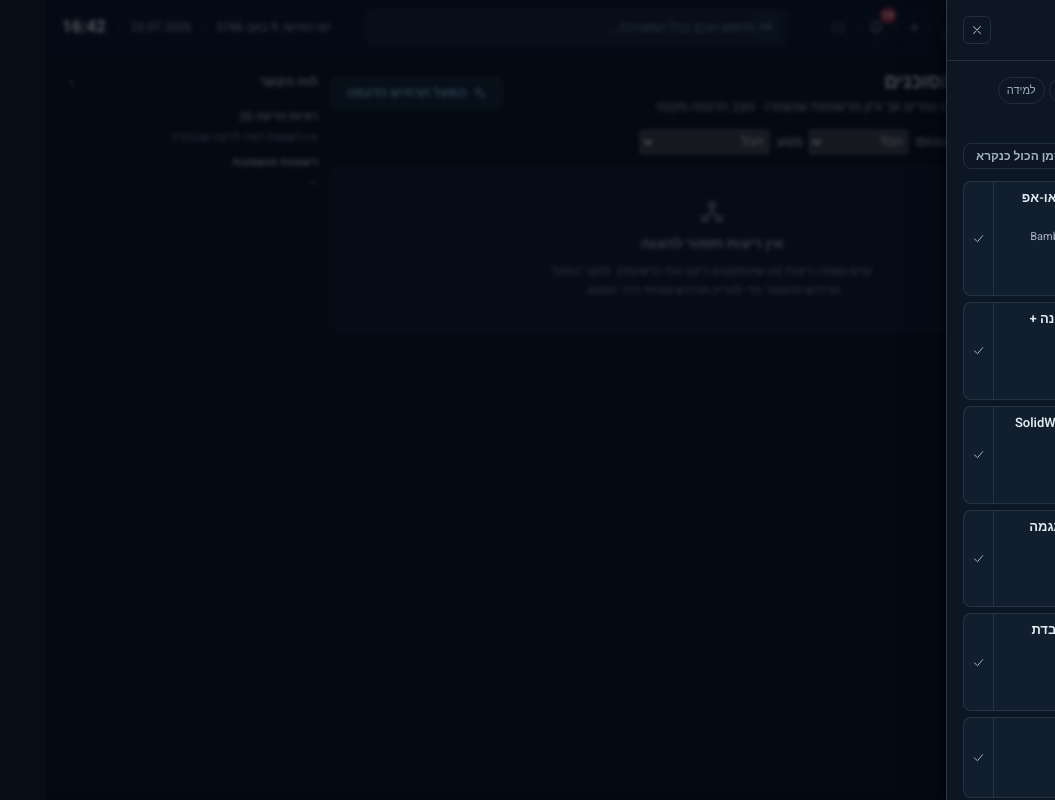
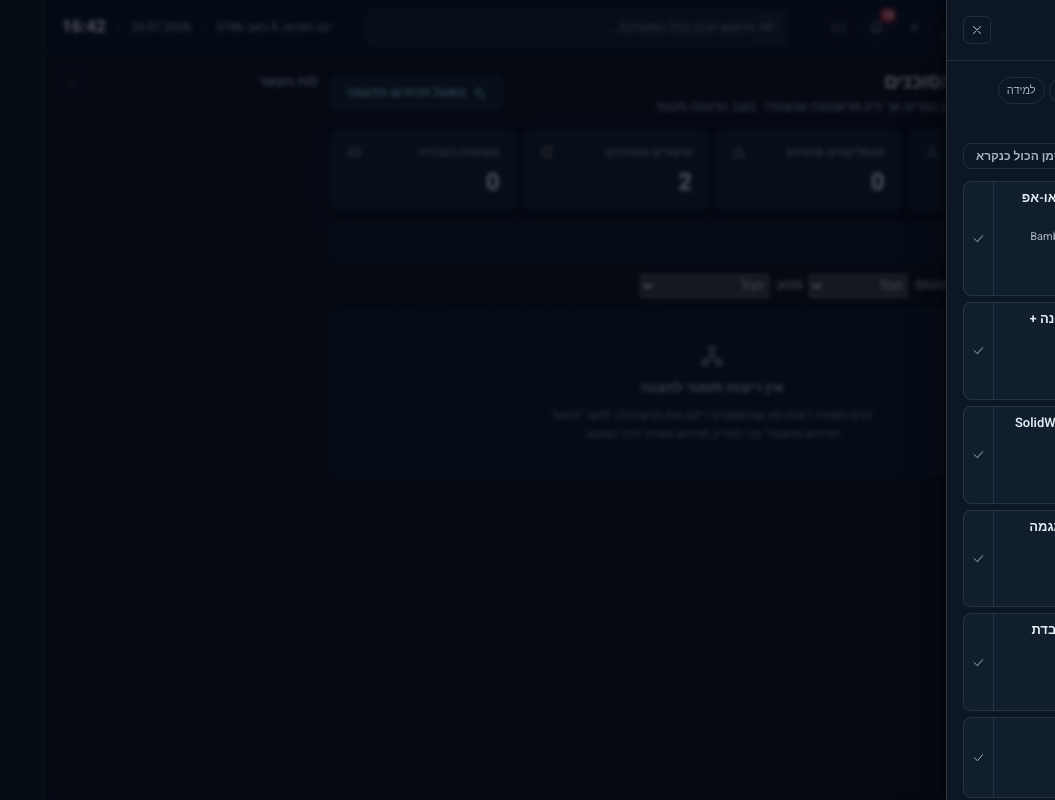
Before and after one commit to E37dey/teragon-ai-business-os, a React (Vite) app: page /agents/collaboration in a window 1280 px wide. Both pictures are taken after a click on the button "13". Shown: the whole page, without its empty margins (225-1280 px from the left). Built offline with nearby package versions, Linux system fonts and the light colour scheme.

Commit message:
style(agents-collaboration): VC-E density

```diff
--- a/src/modules/agents-ui/AgentCollaborationPage.tsx
+++ b/src/modules/agents-ui/AgentCollaborationPage.tsx
@@ -7,7 +7,9 @@
 import { useState } from "react";
 import type { CSSProperties, ReactElement } from "react";
 import {
+  Drawer,
   EmptyState,
+  KpiCard,
   OsButton,
   OsIcon,
   Panel,
@@ -94,6 +96,7 @@ export default function AgentCollaborationPage(): ReactElement {
   const [statusFilter, setStatusFilter] = useState<StatusFilter>("הכל");
   const [providerFilter, setProviderFilter] = useState<ProviderFilter>("הכל");
   const [selectedNodeId, setSelectedNodeId] = useState<string | null>(null);
+  const [showHistory, setShowHistory] = useState(false);
   const [demoBusy, setDemoBusy] = useState(false);
   const [conflictBusy, setConflictBusy] = useState(false);
   const [conflictNote, setConflictNote] = useState("");
@@ -166,6 +169,28 @@ export default function AgentCollaborationPage(): ReactElement {
   const runEvidence = activeRun
     ? evidence.filter((ev) => ev.subjectRef.startsWith(`agent-task:${activeRun.id}-`))
     : [];
+
+  // VC-E: current collaboration state — action-driving figures across all runs.
+  // Zero stays neutral (0 is not success and not attention). Passive totals
+  // move to "מדדים נוספים".
+  const activeRunsCount = runs.filter(
+    (r) => r.status === "רץ" || r.status === "ממתין לאישור",
+  ).length;
+  const openConflictsCount = conflicts.filter((c) => c.resolution === null).length;
+  const pendingApprovalsCount = approvals.filter((a) => a.status === "ממתין").length;
+  const runningTasksCount = tasks.filter((t) => t.status === "רץ").length;
+
+  // VC-E graph subduing: neutral borders/edges by default — semantic accent
+  // ONLY where action is required (open conflict = amber, pending approval =
+  // violet) or the node is the current selection (steel). No default glow.
+  const hasOpenConflict = (records?.conflicts ?? []).some((c) => c.resolution === null);
+  const hasPendingApproval = (records?.approvals ?? []).some((a) => a.status === "ממתין");
+  const nodeBorderColor = (node: { id: string; kind: RunGraphNode["kind"] }): string => {
+    if (node.id === selectedNodeId) return "var(--accent-primary, var(--os-blue))";
+    if (node.kind === "conflict" && hasOpenConflict) return "var(--os-warning)";
+    if (node.kind === "approval" && hasPendingApproval) return "var(--os-violet)";
+    return "var(--os-border)";
+  };
 
   const conflictDetail = (conflictId: string): ConflictDetail | null => {
     for (const rec of records?.events ?? []) {
@@ -299,61 +324,6 @@ export default function AgentCollaborationPage(): ReactElement {
               </div>
             </div>
           )}
-
-          <div style={stack("var(--os-space-2)")}>
-            <div
-              style={{
-                fontSize: "var(--os-text-2xs, 11px)",
-                fontWeight: 600,
-                color: "var(--os-text-2)",
-              }}
-            >
-              ראיות הריצה ({runEvidence.length})
-            </div>
-            {runEvidence.length === 0 ? (
-              <div style={{ fontSize: "var(--os-text-2xs, 11px)", color: "var(--os-muted)" }}>
-                אין רשומות ראיה לריצה שנבחרה
-              </div>
-            ) : (
-              <div
-                style={{
-                  display: "grid",
-                  gap: 4,
-                  fontSize: "var(--os-text-2xs, 11px)",
-                  color: "var(--os-text-2)",
-                }}
-              >
-                {runEvidence.slice(0, 8).map((ev) => (
-                  <div
-                    key={ev.id}
-                    style={{ borderBlockEnd: "1px solid var(--os-border)", paddingBlockEnd: 3 }}
-                  >
-                    {ev.claim}{" "}
-                    <span className="os-ltr" style={{ color: "var(--os-muted)" }}>
-                      ({ev.sourceRef})
-                    </span>
-                  </div>
-                ))}
-              </div>
-            )}
-          </div>
-
-          <div style={stack("var(--os-space-2)")}>
-            <div
-              style={{
-                fontSize: "var(--os-text-2xs, 11px)",
-                fontWeight: 600,
-                color: "var(--os-text-2)",
-              }}
-            >
-              רשומות מושפעות
-            </div>
-            <div style={{ fontSize: "var(--os-text-2xs, 11px)", color: "var(--os-text-2)" }}>
-              {runEvidence.length === 0
-                ? "—"
-                : [...new Set(runEvidence.map((ev) => ev.sourceRef))].join(" · ")}
-            </div>
-          </div>
 
           {records && records.conflicts.length > 0 && (
             <div style={stack("var(--os-space-2)")} data-testid="conflict-rail">
@@ -491,6 +461,65 @@ export default function AgentCollaborationPage(): ReactElement {
         )}
       </div>
 
+      {/* VC-E: ≤4 quiet KPIs = current collaboration state + pending items;
+          each stays neutral at zero (0 is not success and not attention).
+          Passive totals move to "מדדים נוספים". */}
+      <div
+        data-testid="collaboration-metrics"
+        style={{
+          display: "grid",
+          gridTemplateColumns: "repeat(auto-fit, minmax(170px, 1fr))",
+          gap: "var(--os-space-3)",
+        }}
+      >
+        <KpiCard
+          title="ריצות פעילות"
+          value={activeRunsCount}
+          accent="blue"
+          icon="network"
+          muted={activeRunsCount === 0}
+        />
+        <KpiCard
+          title="קונפליקטים פתוחים"
+          value={openConflictsCount}
+          accent="warning"
+          icon="alert"
+          muted={openConflictsCount === 0}
+        />
+        <KpiCard
+          title="אישורים ממתינים"
+          value={pendingApprovalsCount}
+          accent="warning"
+          icon="shield"
+          muted={pendingApprovalsCount === 0}
+        />
+        <KpiCard
+          title="משימות בעבודה"
+          value={runningTasksCount}
+          accent="blue"
+          icon="inbox"
+          muted={runningTasksCount === 0}
+        />
+      </div>
+
+      <details data-testid="collaboration-more-metrics" className="os-more-metrics">
+        <summary>מדדים נוספים</summary>
+        <div className="os-more-metrics__grid">
+          <div className="os-more-metrics__item">
+            <span>סה״כ ריצות</span>
+            <span className="os-num">{runs.length}</span>
+          </div>
+          <div className="os-more-metrics__item">
+            <span>סה״כ אירועים</span>
+            <span className="os-num">{events.length}</span>
+          </div>
+          <div className="os-more-metrics__item">
+            <span>סה״כ הודעות סוכנים</span>
+            <span className="os-num">{messages.length}</span>
+          </div>
+        </div>
+      </details>
+
       <div
         style={{
           display: "flex",
@@ -621,8 +650,12 @@ export default function AgentCollaborationPage(): ReactElement {
                           y1={e.y1}
                           x2={e.x2}
                           y2={e.y2}
-                          stroke={highlighted ? "#20C4E8" : "rgba(112,158,220,.35)"}
-                          strokeWidth={highlighted ? 2 : 1}
+                          stroke={
+                            highlighted
+                              ? "var(--accent-primary, #4A73B8)"
+                              : "rgba(112,158,220,.20)"
+                          }
+                          strokeWidth={highlighted ? 1.5 : 1}
                           strokeDasharray={e.kind === "message" ? "4 4" : undefined}
                         />
                       );
@@ -649,9 +682,10 @@ export default function AgentCollaborationPage(): ReactElement {
                         textAlign: "start",
                         background:
                           n.id === selectedNodeId ? "var(--os-highlight)" : "var(--os-raised)",
-                        border: `1px solid ${NODE_COLOR[n.kind]}`,
-                        boxShadow:
-                          n.id === selectedNodeId ? `0 0 8px ${"rgba(32,196,232,.35)"}` : "none",
+                        border: `1px solid ${nodeBorderColor(n)}`,
+                        // VC-E: no default glow; selection reads through the
+                        // steel border + raised-highlight surface, not a halo.
+                        boxShadow: "none",
                         borderRadius: "var(--os-radius-sm, 6px)",
                         color: "var(--os-text)",
                         cursor: "pointer",
@@ -696,18 +730,31 @@ export default function AgentCollaborationPage(): ReactElement {
                 color: "var(--os-text-2)",
               }}
             >
-              {(Object.keys(KIND_LABEL_HE) as RunGraphNode["kind"][]).map((kind) => (
-                <span key={kind} style={{ display: "inline-flex", alignItems: "center", gap: 4 }}>
+              {/* VC-E: semantic legend — the graph stays neutral; color marks
+                  only what needs action (open conflict, pending approval) or the
+                  current selection. */}
+              {(
+                [
+                  { label: "ריצה · סוכן · משימה", color: "var(--os-border)" },
+                  { label: "קונפליקט פתוח", color: "var(--os-warning)" },
+                  { label: "אישור ממתין", color: "var(--os-violet)" },
+                  { label: "נבחר", color: "var(--accent-primary, var(--os-blue))" },
+                ] as const
+              ).map((item) => (
+                <span
+                  key={item.label}
+                  style={{ display: "inline-flex", alignItems: "center", gap: 4 }}
+                >
                   <span
                     style={{
                       inlineSize: 10,
                       blockSize: 10,
                       borderRadius: 2,
-                      border: `1px solid ${NODE_COLOR[kind]}`,
+                      border: `1px solid ${item.color}`,
                       display: "inline-block",
                     }}
                   />
-                  {KIND_LABEL_HE[kind]}
+                  {item.label}
                 </span>
               ))}
             </div>
@@ -719,6 +766,17 @@ export default function AgentCollaborationPage(): ReactElement {
               title="שיחות והעברות"
               subtitle="הודעות סוכנים, העברות ואירועי ראיות — מרשומות בלבד"
               icon="inbox"
+              action={
+                <OsButton
+                  variant="ghost"
+                  size="sm"
+                  icon="search"
+                  onClick={() => setShowHistory(true)}
+                  data-testid="open-history"
+                >
+                  ראיות ורשומות ({runEvidence.length})
+                </OsButton>
+              }
             />
             <div
               style={{
@@ -830,6 +888,52 @@ export default function AgentCollaborationPage(): ReactElement {
           </Panel>
         </div>
       )}
+
+      {showHistory && (
+        <Drawer open onClose={() => setShowHistory(false)} title="ראיות ורשומות מושפעות">
+          <div style={stack("var(--os-space-4)")} data-testid="collaboration-history-drawer">
+            <div style={stack("var(--os-space-2)")}>
+              <div style={{ fontWeight: 600, fontSize: "var(--os-text-sm, 13px)" }}>
+                ראיות הריצה ({runEvidence.length})
+              </div>
+              {runEvidence.length === 0 ? (
+                <div style={{ fontSize: "var(--os-text-sm, 13px)", color: "var(--os-muted)" }}>
+                  אין רשומות ראיה לריצה שנבחרה
+                </div>
+              ) : (
+                <div style={{ display: "grid", gap: 6, fontSize: "var(--os-text-sm, 13px)" }}>
+                  {runEvidence.map((ev) => (
+                    <div
+                      key={ev.id}
+                      style={{
+                        borderBlockEnd: "1px solid var(--os-border)",
+                        paddingBlockEnd: 4,
+                        color: "var(--os-text-2)",
+                      }}
+                    >
+                      {ev.claim}{" "}
+                      <span className="os-ltr" style={{ color: "var(--os-muted)" }}>
+                        ({ev.sourceRef})
+                      </span>
+                    </div>
+                  ))}
+                </div>
+              )}
+            </div>
+
+            <div style={stack("var(--os-space-2)")}>
+              <div style={{ fontWeight: 600, fontSize: "var(--os-text-sm, 13px)" }}>
+                רשומות מושפעות
+              </div>
+              <div style={{ fontSize: "var(--os-text-sm, 13px)", color: "var(--os-text-2)" }}>
+                {runEvidence.length === 0
+                  ? "—"
+                  : [...new Set(runEvidence.map((ev) => ev.sourceRef))].join(" · ")}
+              </div>
+            </div>
+          </div>
+        </Drawer>
+      )}
     </div>
   );
 }
```
